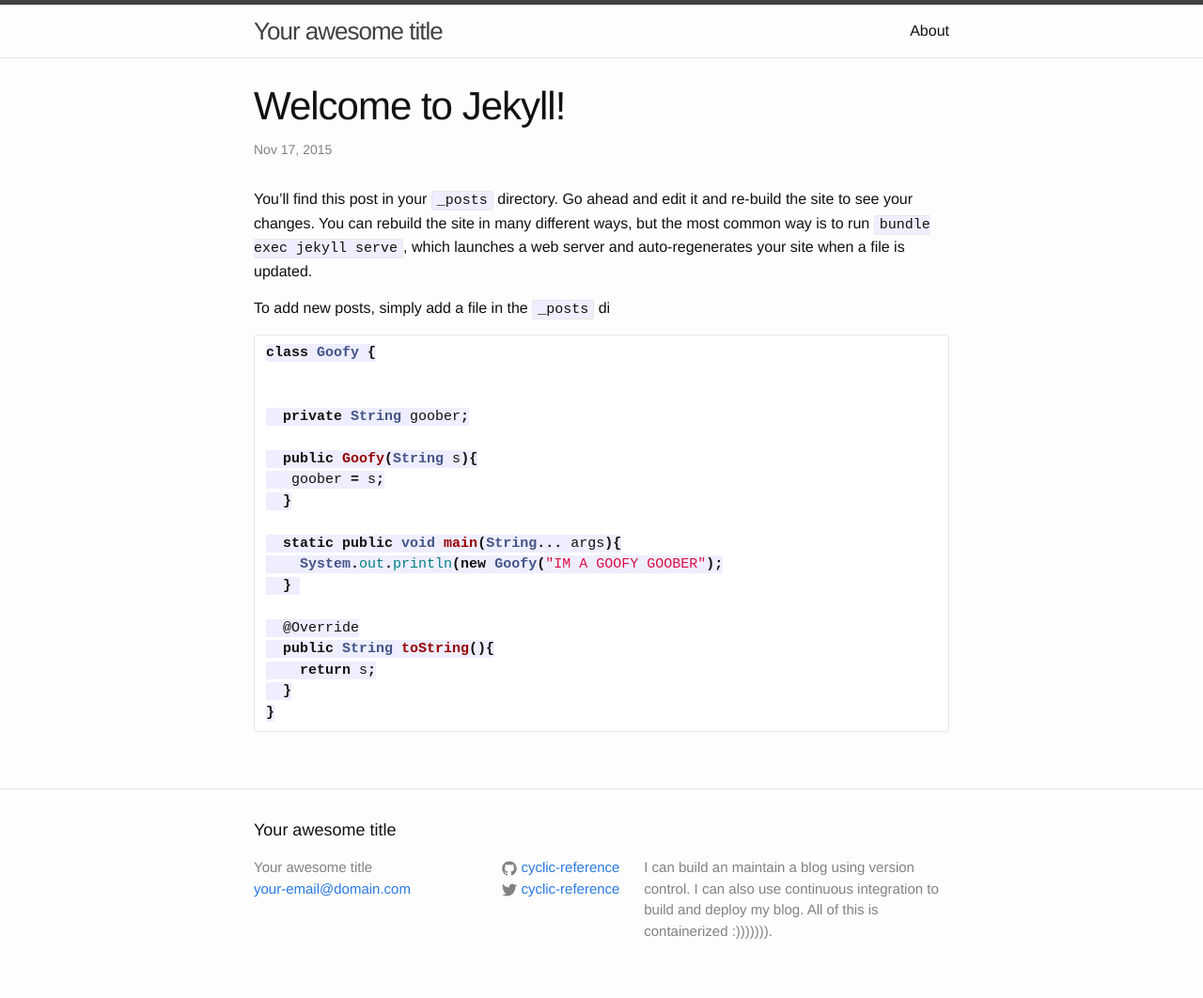
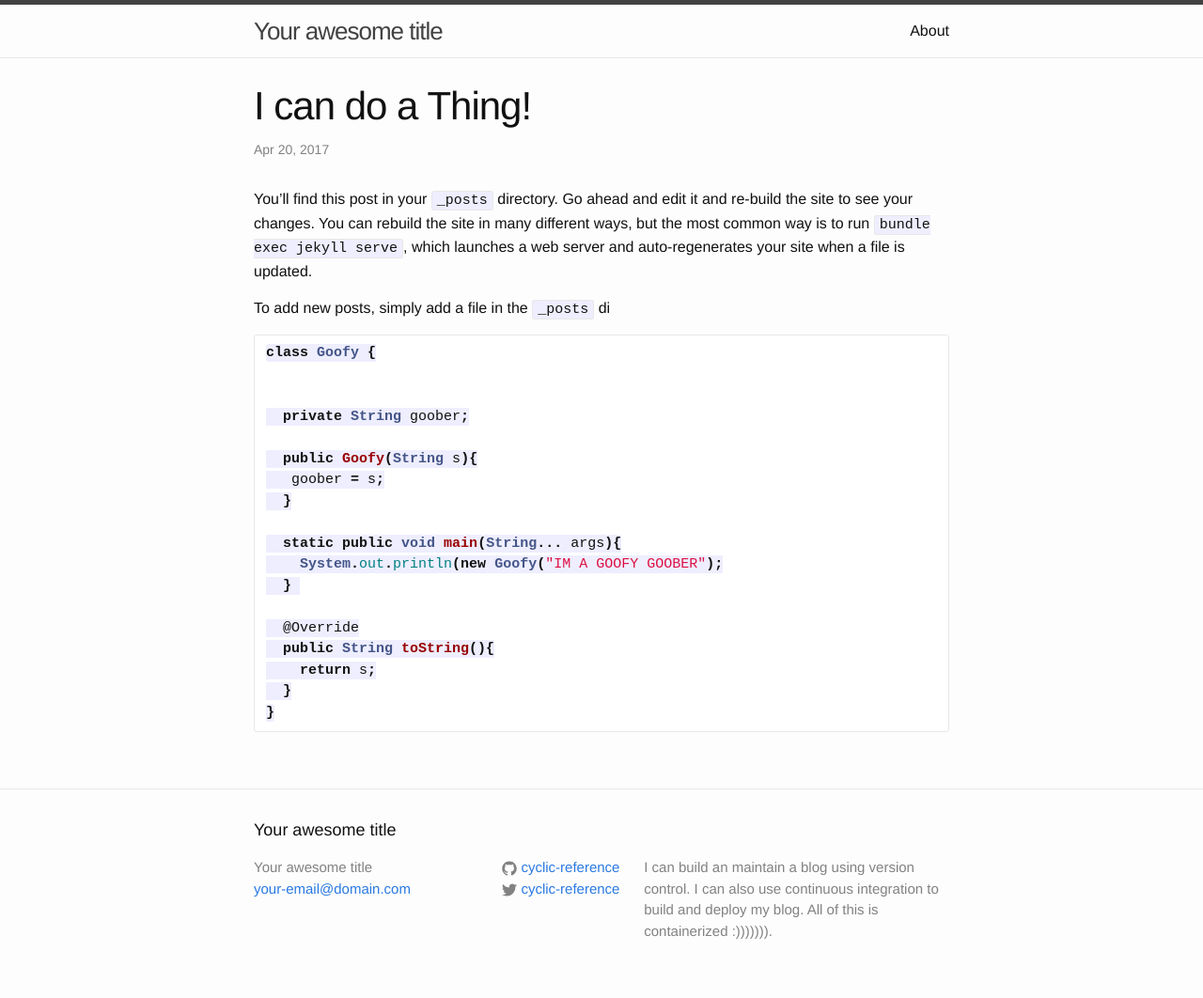
Before and after one commit to Unthrottled/blog, a Jekyll site: the page built from _posts/2017-04-20-test.md, in a window 1280 px wide. Shown: the whole page at 94% size. Built offline with Jekyll 4.4.1, drawn with Linux system fonts in a browser that asks for light colours; our own code applies the rules of GitHub Pages for plain Markdown files.

```diff
--- a/_posts/2017-04-20-test.md
+++ b/_posts/2017-04-20-test.md
@@ -1,8 +1,7 @@
 ---
-layout: post
-title:  "Welcome to Jekyll!"
-date:   2015-11-17 16:16:01 -0600
-categories: jekyll update
+title:  "I can do a Thing!"
+date:   2017-4-20
+categories: java cdi
 ---
 You’ll find this post in your `_posts` directory. Go ahead and edit it and re-build the site to see your changes. You can rebuild the site in many different ways, but the most common way is to run `bundle exec jekyll serve`, which launches a web server and auto-regenerates your site when a file is updated.
 
```
